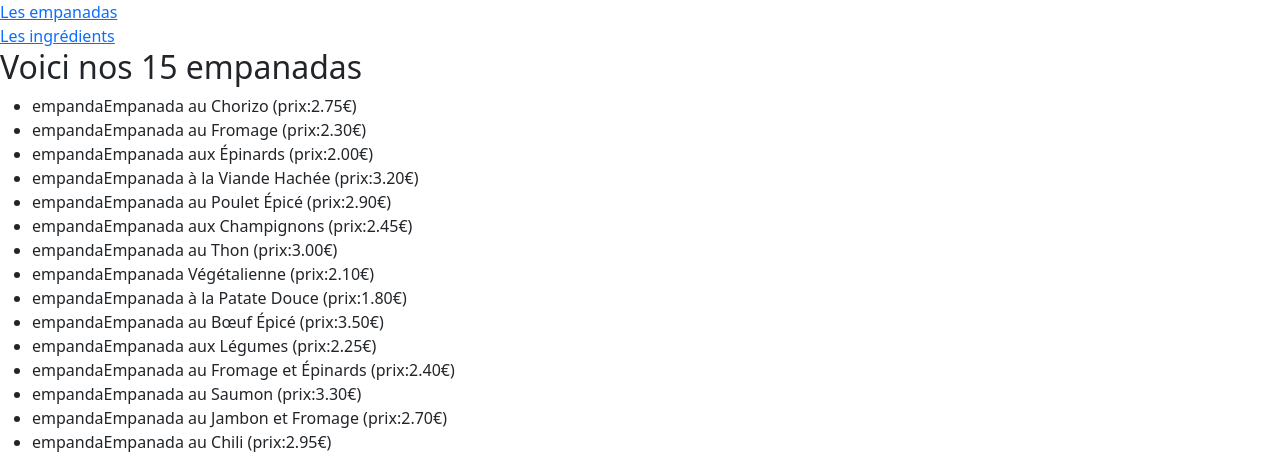
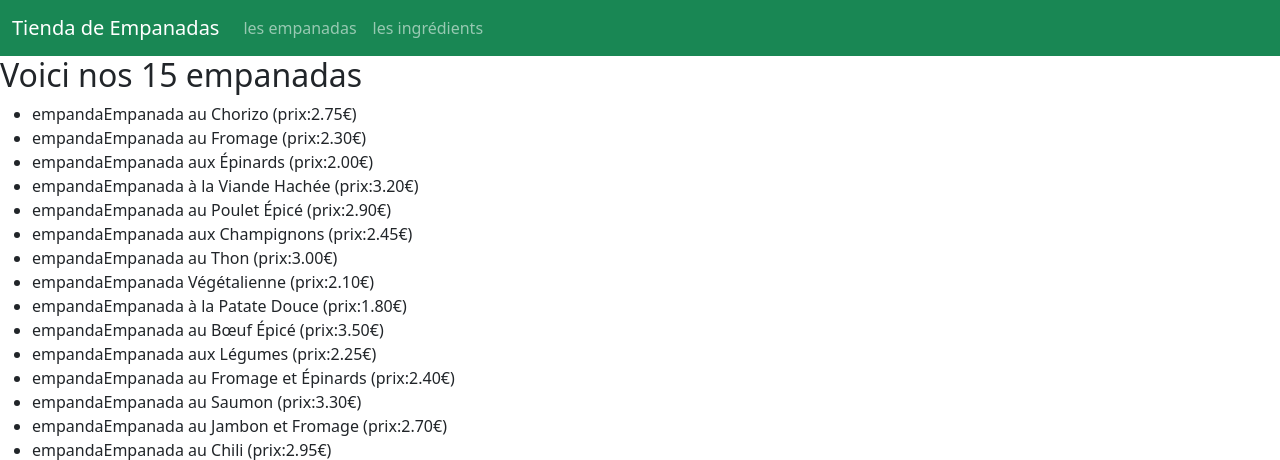
Before and after one commit to Axel-Judd-RATOVO-PESIN/Site-empanada, a Django app: page /empanadas/ in a window 1280 px wide. Shown: the top 460 px of the page. Run offline with Django 5.2, Linux system fonts and the light colour scheme; data comes from the database, SQL or seed files in the repository.

Commit message:
Ajout des modification | nouveau fichier html : base, menu, footer | et changement du fichier menu.html

```diff
--- /dev/null
+++ b/tienda/empanadas/templates/empanadas/base.html
@@ -0,0 +1,22 @@
+<!DOCTYPE html>
+<html lang="fr">
+<head>
+    <meta charset="UTF-8">
+    <title>{% block title %}{% endblock%}</title>
+    <link href="https://cdn.jsdelivr.net/npm/bootstrap@5.0.2/dist/css/bootstrap.min.css" rel="stylesheet" integrity="sha384-EVSTQN3/azprG1Anm3QDgpJLIm9Nao0Yz1ztcQTwFspd3yD65VohhpuuCOmLASjC" crossorigin="anonymous">
+</head>
+<body>
+    <header>
+        {% include 'empanadas/menu.html' %}
+    </header>
+
+    <main>
+        {% block main%} {% endblock %}
+    </main>
+
+    <footer>
+        {% include 'empanadas/footer.html' %}
+    </footer>
+    <script src="https://cdn.jsdelivr.net/npm/bootstrap@5.0.2/dist/js/bootstrap.bundle.min.js" integrity="sha384-MrcW6ZMFYlzcLA8Nl+NtUVF0sA7MsXsP1UyJoMp4YLEuNSfAP+JcXn/tWtIaxVXM" crossorigin="anonymous"></script>
+</body>
+</html>
--- a/tienda/empanadas/templates/empanadas/empanadas.html
+++ b/tienda/empanadas/templates/empanadas/empanadas.html
@@ -1,28 +1,12 @@
-<!DOCTYPE html>
-<html lang="fr">
-	<head>
-		<meta charset="utf-8">
-		<title>les empanadas</title>
-		<link href="https://cdn.jsdelivr.net/npm/bootstrap@5.0.2/dist/css/bootstrap.min.css" rel="stylesheet" integrity="sha384-EVSTQN3/azprG1Anm3QDgpJLIm9Nao0Yz1ztcQTwFspd3yD65VohhpuuCOmLASjC" crossorigin="anonymous">
-	</head>
-	<body>
-		<header>
-			<nav>
-				<div><a href="/empanadas"> Les empanadas</a></div>
-				<div><a href="/ingredients">Les ingrédients</a></div>
-			</nav>
-		</header>
-		<main>
+{% extends 'empanadas/base.html' %}
+
+{% block title %} les empanadas {% endblock %}
+
+{% block main %}
 <h2>Voici nos {{empanadas|length}} empanadas</h2>
 <ul>
 	{% for emp in empanadas %}
 	<li>{{emp}}</li>
 	{% endfor %}
 </ul>
-		</main>
-		<footer>
-		&#127279; Tienda Django Criollo
-		</footer>
-		<script src="https://cdn.jsdelivr.net/npm/bootstrap@5.0.2/dist/js/bootstrap.bundle.min.js" integrity="sha384-MrcW6ZMFYlzcLA8Nl+NtUVF0sA7MsXsP1UyJoMp4YLEuNSfAP+JcXn/tWtIaxVXM" crossorigin="anonymous"></script>
-	</body>
-</html>
+{% endblock %}
--- /dev/null
+++ b/tienda/empanadas/templates/empanadas/footer.html
@@ -0,0 +1 @@
+&#127279; Tienda Django Criollo
--- /dev/null
+++ b/tienda/empanadas/templates/empanadas/menu.html
@@ -0,0 +1,24 @@
+<nav class="navbar navbar-expand-lg navbar-dark bg-success">
+  <div class="container-fluid">
+    <a class="navbar-brand" href="#">Tienda de Empanadas</a>
+    <button
+	class="navbar-toggler"
+	type="button"
+	data-bs-toggle="collapse"
+	data-bs-target="#navbarText"
+	aria-controls="navbarText"
+	aria-expanded="false"
+	aria-label="Toggle navigation"
+     >
+    </button>
+    <div class="collapse navbar-collapse" id="navbarText">
+      <ul class="navbar-nav me-auto mb-2 mb-lg-0">
+        <li class="nav-item">
+          <a class="nav-link" href="/empanadas">les empanadas</a>
+        </li>
+        <li class="nav-item">
+          <a class="nav-link" href="/ingredients">les ingrédients</a>
+        </li>
+    </div>
+  </div>
+</nav>
```
Lines whose indentation alone changed are shown as unchanged.
